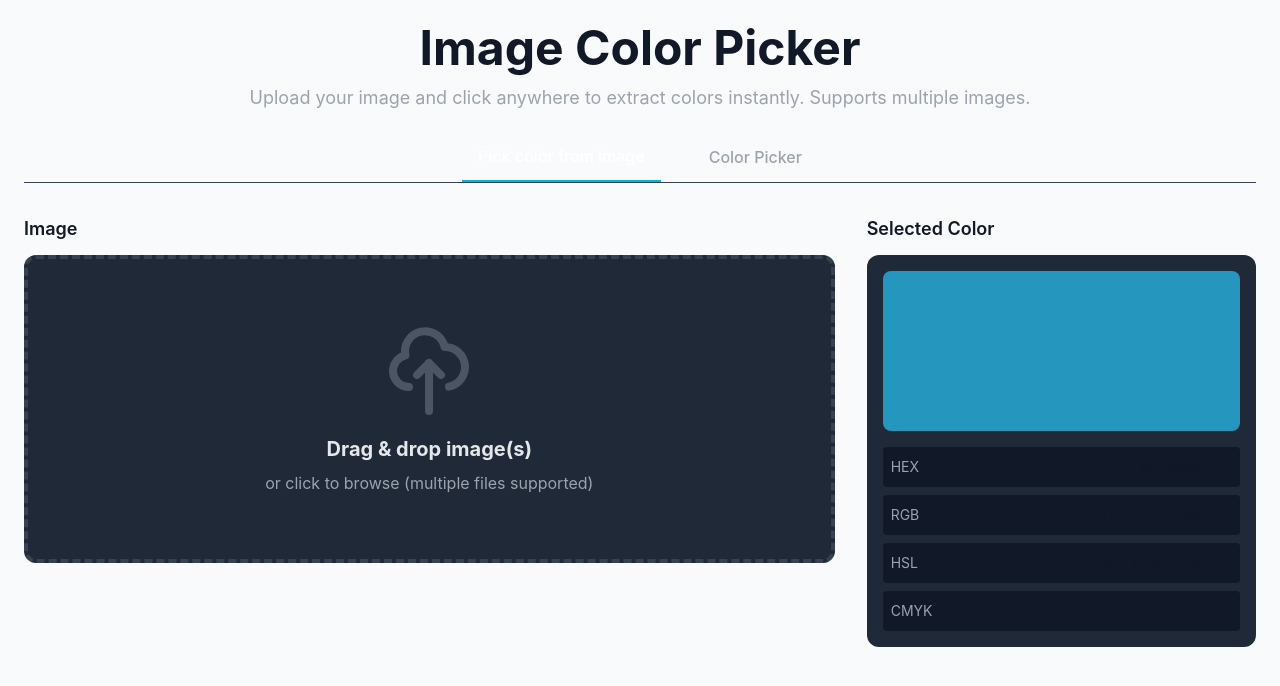
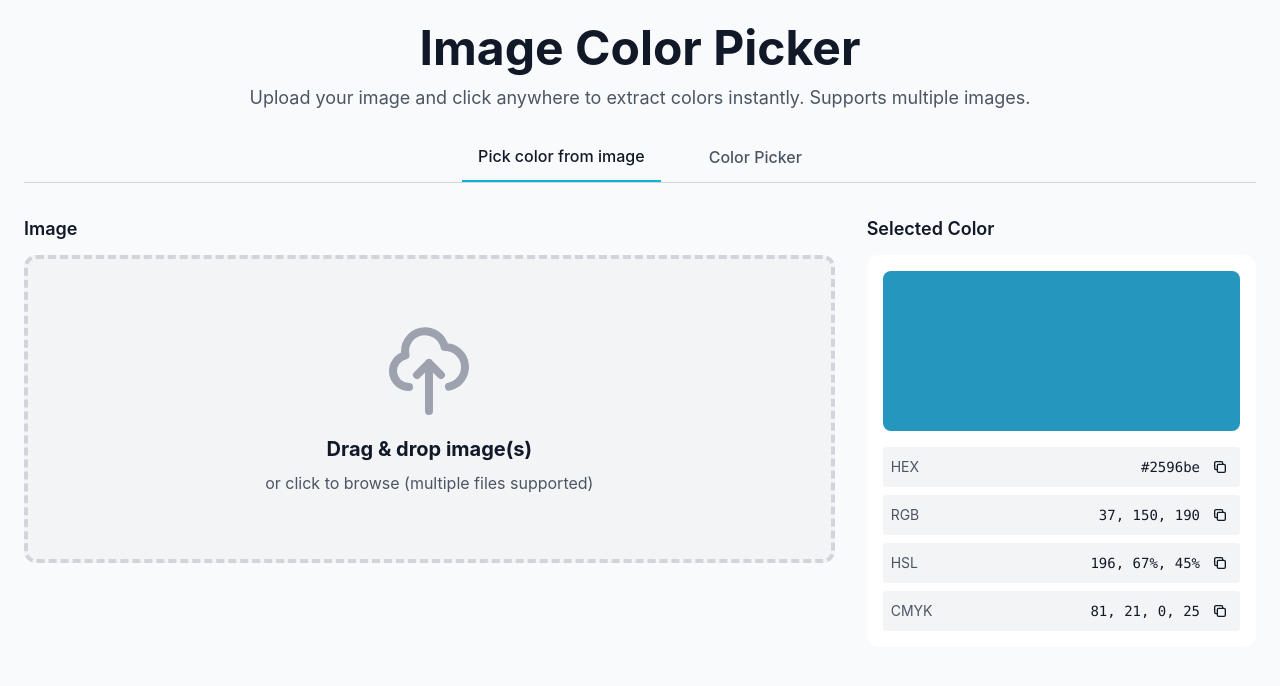
Before and after one commit to zaniii009-glitch/image-converter-clone1, a React (Create React App) app: page /color-picker in a window 1280 px wide. Shown: the top 686 px of the page. Built offline with nearby package versions, Linux system fonts and the light colour scheme.

Commit message:
image resizer

```diff
--- a/src/pages/ColorPicker.js
+++ b/src/pages/ColorPicker.js
@@ -1,9 +1,7 @@
 // src/pages/ColorPicker.jsx
 import React, { useState, useRef, useEffect } from 'react';
 
-// ✅ پروپس شامل کیے گئے: darkMode, setDarkMode
 const ColorPicker = ({ darkMode = true, setDarkMode }) => {
-  // آپ کا پورا موجودہ سٹیٹ اور فنکشنز یہیں ہیں — کوئی تبدیلی نہیں
   const [selectedColor, setSelectedColor] = useState({ hex: '#2596be', r: 37, g: 150, b: 190 });
   const [imageSrc, setImageSrc] = useState(null);
   const [images, setImages] = useState([]);
@@ -29,18 +27,30 @@ const ColorPicker = ({ darkMode = true, setDarkMode }) => {
   const fileInputRef = useRef(null);
   const imageRef = useRef(null);
 
-  // Check if EyeDropper API is supported
   useEffect(() => {
     if ('EyeDropper' in window) {
       setIsEyeDropperSupported(true);
     }
   }, []);
 
-  useEffect(() => {
-    hueRef.current = hueValue;
-  }, [hueValue]);
+  useEffect(() => { hueRef.current = hueValue; }, [hueValue]);
   useEffect(() => { satRef.current = satValue; }, [satValue]);
   useEffect(() => { lightRef.current = lightValue; }, [lightValue]);
+
+  // Background & text classes based on darkMode
+  const bgColor = darkMode ? 'bg-gray-900' : 'bg-gray-50';
+  const textColor = darkMode ? 'text-white' : 'text-gray-900';
+  const secondaryText = darkMode ? 'text-gray-400' : 'text-gray-600';
+  const mutedText = darkMode ? 'text-gray-500' : 'text-gray-500';
+  const cardBg = darkMode ? 'bg-gray-800' : 'bg-white';
+  const inputBg = darkMode ? 'bg-gray-900' : 'bg-gray-100';
+  const border = darkMode ? 'border-gray-700' : 'border-gray-300';
+  const hoverBg = darkMode ? 'hover:bg-gray-700' : 'hover:bg-gray-100';
+  const dragAreaBg = darkMode ? 'bg-gray-800' : 'bg-gray-100';
+  const dragActiveBg = darkMode ? 'bg-cyan-900/20' : 'bg-cyan-100/20';
+  const dragBorderColor = darkMode ? 'border-cyan-500' : 'border-cyan-600';
+  const iconColor = darkMode ? 'text-gray-600' : 'text-gray-400';
+  const buttonHover = darkMode ? 'hover:bg-cyan-600' : 'hover:bg-cyan-400';
 
   const generatePalette = (img) => {
     const canvas = document.createElement('canvas');
@@ -582,10 +592,6 @@ const ColorPicker = ({ darkMode = true, setDarkMode }) => {
   const hsl = rgbToHsl(selectedColor.r, selectedColor.g, selectedColor.b);
   const variations = getColorVariations();
 
-  // ✅ ڈارک موڈ کے لیے بیک گراؤنڈ کا فیصلہ
-  const bgColor = darkMode ? 'bg-gray-900' : 'bg-gray-50';
-  const textColor = darkMode ? 'text-white' : 'text-gray-900';
-
   return (
     <div className={`min-h-screen ${bgColor} ${textColor}`}>
       <div className="max-w-7xl mx-auto p-6">
@@ -594,14 +600,14 @@ const ColorPicker = ({ darkMode = true, setDarkMode }) => {
           {activeTab === 'image' ? (
             <>
               <h1 className="text-5xl font-bold text-center mb-3">Image Color Picker</h1>
-              <p className="text-center text-gray-400 text-lg">
+              <p className={`text-center text-lg ${secondaryText}`}>
                 Upload your image and click anywhere to extract colors instantly. Supports multiple images.
               </p>
             </>
           ) : (
             <>
               <h1 className="text-5xl font-bold text-center mb-3">Color Picker & Generator</h1>
-              <p className="text-center text-gray-400 text-lg">
+              <p className={`text-center text-lg ${secondaryText}`}>
                 Pick colors interactively, generate variations, and get all color codes in multiple formats.
               </p>
             </>
@@ -609,13 +615,13 @@ const ColorPicker = ({ darkMode = true, setDarkMode }) => {
         </header>
 
         {/* Tabs */}
-        <div className="flex justify-center gap-8 mb-8 border-b border-gray-700">
+          <div className={`flex justify-center gap-8 mb-8 border-b ${border}`}>
             <button
               onClick={() => setActiveTab('image')}
               className={`pb-3 px-4 font-medium transition-all ${
                 activeTab === 'image'
-                ? 'text-white border-b-2 border-cyan-500'
-                : 'text-gray-400 hover:text-gray-300'
+                  ? `${textColor} border-b-2 border-cyan-500`
+                  : `${secondaryText} hover:${darkMode ? 'text-gray-300' : 'text-gray-800'}`
               }`}
             >
               Pick color from image
@@ -624,8 +630,8 @@ const ColorPicker = ({ darkMode = true, setDarkMode }) => {
               onClick={() => setActiveTab('picker')}
               className={`pb-3 px-4 font-medium transition-all ${
                 activeTab === 'picker'
-                ? 'text-white border-b-2 border-cyan-500'
-                : 'text-gray-400 hover:text-gray-300'
+                  ? `${textColor} border-b-2 border-cyan-500`
+                  : `${secondaryText} hover:${darkMode ? 'text-gray-300' : 'text-gray-800'}`
               }`}
             >
               Color Picker
@@ -641,7 +647,7 @@ const ColorPicker = ({ darkMode = true, setDarkMode }) => {
                 {images.length > 0 && (
                   <button
                     onClick={() => fileInputRef.current?.click()}
-                    className="px-4 py-2 bg-cyan-500 text-white rounded-lg hover:bg-cyan-600 transition-colors text-sm"
+                    className={`px-4 py-2 bg-cyan-500 text-white rounded-lg ${buttonHover} transition-colors text-sm`}
                   >
                     + Add More Images
                   </button>
@@ -651,7 +657,9 @@ const ColorPicker = ({ darkMode = true, setDarkMode }) => {
               {images.length === 0 ? (
                 <div
                   className={`border-4 border-dashed rounded-xl p-16 text-center cursor-pointer transition-all ${
-                    isDragging ? 'border-cyan-500 bg-cyan-900/20' : 'border-gray-700 bg-gray-800'
+                    isDragging
+                      ? `${dragBorderColor} ${dragActiveBg}`
+                      : `${border} ${dragAreaBg}`
                   }`}
                   onDrop={handleDrop}
                   onDragOver={(e) => { e.preventDefault(); e.stopPropagation(); setIsDragging(true); }}
@@ -659,13 +667,13 @@ const ColorPicker = ({ darkMode = true, setDarkMode }) => {
                   onDragLeave={(e) => { e.preventDefault(); e.stopPropagation(); setDragCounter(prev => { const n = prev - 1; if (n === 0) setIsDragging(false); return n; }); }}
                   onClick={() => fileInputRef.current?.click()}
                 >
-                  <svg className="w-24 h-24 mx-auto mb-4 text-gray-600" fill="none" stroke="currentColor" viewBox="0 0 24 24">
+                  <svg className={`w-24 h-24 mx-auto mb-4 ${iconColor}`} fill="none" stroke="currentColor" viewBox="0 0 24 24">
                     <path strokeLinecap="round" strokeLinejoin="round" strokeWidth="2" d="M7 16a4 4 0 01-.88-7.903A5 5 0 1115.9 6L16 6a5 5 0 011 9.9M15 13l-3-3m0 0l-3 3m3-3v12" />
                   </svg>
-                  <p className="text-xl font-bold mb-2 text-gray-200">
+                  <p className={`text-xl font-bold mb-2 ${textColor}`}>
                     {isDragging ? 'Drop your image here!' : 'Drag & drop image(s)'}
                   </p>
-                  <p className="text-gray-400">or click to browse (multiple files supported)</p>
+                  <p className={secondaryText}>or click to browse (multiple files supported)</p>
                 </div>
               ) : (
                 <div>
@@ -678,7 +686,7 @@ const ColorPicker = ({ darkMode = true, setDarkMode }) => {
                             className={`w-20 h-20 rounded-lg cursor-pointer overflow-hidden border-2 transition-all ${
                               index === currentImageIndex
                                 ? 'border-cyan-500 scale-105'
-                                : 'border-gray-700 hover:border-gray-500'
+                                : `${border} hover:${darkMode ? 'border-gray-500' : 'border-gray-400'}`
                             }`}
                           >
                             <img src={img.src} alt={img.name} className="w-full h-full object-cover" />
@@ -704,7 +712,7 @@ const ColorPicker = ({ darkMode = true, setDarkMode }) => {
                       <canvas
                         ref={canvasRef}
                         onClick={handleCanvasClick}
-                        className="w-full cursor-crosshair rounded-xl border-2 border-gray-700"
+                        className={`w-full cursor-crosshair rounded-xl border-2 ${border}`}
                       />
                     )}
                     {images.length === 1 && (
@@ -720,7 +728,7 @@ const ColorPicker = ({ darkMode = true, setDarkMode }) => {
                   </div>
 
                   {images.length > 0 && (
-                    <div className="mt-3 text-sm text-gray-400">
+                    <div className={`mt-3 text-sm ${secondaryText}`}>
                       {images[currentImageIndex]?.name} ({currentImageIndex + 1} of {images.length})
                     </div>
                   )}
@@ -738,7 +746,7 @@ const ColorPicker = ({ darkMode = true, setDarkMode }) => {
 
             <div>
               <h3 className="font-semibold mb-3 text-lg">Selected Color</h3>
-              <div className="bg-gray-800 rounded-xl p-4">
+              <div className={`${cardBg} rounded-xl p-4`}>
                 <div
                   className="w-full h-40 rounded-lg mb-4"
                   style={{ backgroundColor: selectedColor.hex }}
@@ -750,11 +758,11 @@ const ColorPicker = ({ darkMode = true, setDarkMode }) => {
                     { label: 'HSL', value: `${Math.round(hsl.h)}, ${Math.round(hsl.s)}%, ${Math.round(hsl.l)}%` },
                     { label: 'CMYK', value: `${cmyk.c}, ${cmyk.m}, ${cmyk.y}, ${cmyk.k}` }
                   ].map(item => (
-                    <div key={item.label} className="flex items-center justify-between bg-gray-900 rounded p-2">
-                      <span className="text-sm text-gray-400">{item.label}</span>
+                    <div key={item.label} className={`flex items-center justify-between ${inputBg} rounded p-2`}>
+                      <span className={`text-sm ${secondaryText}`}>{item.label}</span>
                       <div className="flex items-center gap-2">
                         <span className="font-mono text-sm">{item.value}</span>
-                        <button onClick={() => copyToClipboard(item.value)} className="p-1 hover:bg-gray-700 rounded">
+                        <button onClick={() => copyToClipboard(item.value)} className={`p-1 ${hoverBg} rounded`}>
                           <svg className="w-4 h-4" fill="none" stroke="currentColor" viewBox="0 0 24 24">
                             <path strokeLinecap="round" strokeLinejoin="round" strokeWidth="2" d="M8 16H6a2 2 0 01-2-2V6a2 2 0 012-2h8a2 2 0 012 2v2m-6 12h8a2 2 0 002-2v-8a2 2 0 00-2-2h-8a2 2 0 00-2 2v8a2 2 0 002 2z" />
                           </svg>
@@ -787,7 +795,7 @@ const ColorPicker = ({ darkMode = true, setDarkMode }) => {
         {activeTab === 'picker' && (
           <div>
             <div className="grid grid-cols-1 lg:grid-cols-2 gap-8 mb-8">
-              <div className="bg-gray-800 rounded-xl p-6">
+              <div className={`${cardBg} rounded-xl p-6`}>
                 <h3 className="text-xl font-bold mb-4">Color Conversion</h3>
 
                 <div
@@ -828,7 +836,7 @@ const ColorPicker = ({ darkMode = true, setDarkMode }) => {
                 </div>
 
                 <div className="flex items-center gap-2 mb-4">
-                  <span className="text-gray-400">HEX</span>
+                  <span className={secondaryText}>HEX</span>
                   <input
                     type="text"
                     value={selectedColor.hex}
@@ -841,7 +849,7 @@ const ColorPicker = ({ darkMode = true, setDarkMode }) => {
                         updateSelectedColor(r, g, b);
                       }
                     }}
-                    className="flex-1 bg-gray-900 px-3 py-2 rounded font-mono text-white"
+                    className={`flex-1 ${inputBg} px-3 py-2 rounded font-mono ${textColor}`}
                   />
                 </div>
 
@@ -849,8 +857,8 @@ const ColorPicker = ({ darkMode = true, setDarkMode }) => {
                   onClick={handlePickFromScreen}
                   className={`w-full py-3 rounded-lg font-medium transition-colors flex items-center justify-center gap-2 ${
                     isEyeDropperSupported
-                      ? 'bg-white text-gray-900 hover:bg-gray-100 cursor-pointer'
-                      : 'bg-gray-700 text-gray-500 cursor-not-allowed'
+                      ? (darkMode ? 'bg-white text-gray-900 hover:bg-gray-100' : 'bg-gray-900 text-white hover:bg-gray-800')
+                      : 'bg-gray-600 text-gray-300 cursor-not-allowed'
                   }`}
                   disabled={!isEyeDropperSupported}
                   title={!isEyeDropperSupported ? 'Not supported in your browser' : 'Click to pick color from screen'}
@@ -869,12 +877,12 @@ const ColorPicker = ({ darkMode = true, setDarkMode }) => {
                   style={{ backgroundColor: selectedColor.hex }}
                 >
                   <h2 className="text-5xl font-bold mb-2" style={{
-                    color: lightValue > 50 ? '#000000' : '#ffffff'
+                    color: lightValue > 50 ? (darkMode ? '#000000' : '#000000') : '#ffffff'
                   }}>
                     {selectedColor.hex}
                   </h2>
                   <p className="text-lg" style={{
-                    color: lightValue > 50 ? '#000000' : '#ffffff',
+                    color: lightValue > 50 ? (darkMode ? '#000000' : '#000000') : '#ffffff',
                     opacity: 0.8
                   }}>
                     ≈ {lightValue > 70 ? 'Light' : lightValue > 30 ? 'Medium' : 'Dark'} Tone
@@ -892,10 +900,10 @@ const ColorPicker = ({ darkMode = true, setDarkMode }) => {
                     { label: 'LAB', value: `${lab.l}, ${lab.a}, ${lab.b}` },
                     { label: 'HWB', value: `${Math.round(hsl.h)}, 15, 25` }
                   ].map(item => (
-                    <div key={item.label} className="bg-gray-800 rounded-lg p-4">
+                    <div key={item.label} className={`${cardBg} rounded-lg p-4`}>
                       <div className="flex items-center justify-between mb-2">
-                        <span className="text-sm text-gray-400">{item.label}</span>
-                        <button onClick={() => copyToClipboard(item.value)} className="p-1 hover:bg-gray-700 rounded">
+                        <span className={`text-sm ${secondaryText}`}>{item.label}</span>
+                        <button onClick={() => copyToClipboard(item.value)} className={`p-1 ${hoverBg} rounded`}>
                           <svg className="w-4 h-4" fill="none" stroke="currentColor" viewBox="0 0 24 24">
                             <path strokeLinecap="round" strokeLinejoin="round" strokeWidth="2" d="M8 16H6a2 2 0 01-2-2V6a2 2 0 012-2h8a2 2 0 012 2v2m-6 12h8a2 2 0 002-2v-8a2 2 0 00-2-2h-8a2 2 0 00-2 2v8a2 2 0 002 2z" />
                           </svg>
@@ -908,31 +916,31 @@ const ColorPicker = ({ darkMode = true, setDarkMode }) => {
               </div>
             </div>
 
-            <div className="bg-gray-800 rounded-xl p-8">
+            <div className={`${cardBg} rounded-xl p-8`}>
               <div className="flex items-center gap-3 mb-6">
                 <div className="w-12 h-12 rounded" style={{ backgroundColor: selectedColor.hex }}></div>
                 <h2 className="text-2xl font-bold">Variations</h2>
               </div>
 
-              <p className="text-gray-400 mb-6">
+              <p className={`mb-6 ${secondaryText}`}>
                 The purpose of this section is to accurately produce tints (pure white added) and shades
                 (pure black added) of your selected color in 10% increments.
               </p>
 
-              <div className="bg-gray-900 rounded-lg p-4 mb-6">
+              <div className={`${inputBg} rounded-lg p-4 mb-6`}>
                 <p className="text-sm">
-                  <strong>Pro Tip:</strong> Use shades for hover states and shadows, tints for highlights and backgrounds.
+                  <strong className={darkMode ? 'text-white' : 'text-gray-900'}>Pro Tip:</strong> Use shades for hover states and shadows, tints for highlights and backgrounds.
                 </p>
               </div>
 
               <div className="mb-8">
                 <h3 className="text-xl font-bold mb-4">Shades</h3>
-                <p className="text-gray-400 mb-4">Darker variations created by adding black to your base color.</p>
+                <p className={`mb-4 ${secondaryText}`}>Darker variations created by adding black to your base color.</p>
 
                 <div className="flex gap-2 mb-2">
                   {variations.shades.map(shade => (
                     <div key={shade.percent} className="flex-1 text-center">
-                      <div className="bg-white text-gray-900 rounded px-2 py-1 text-xs font-medium mb-2">
+                      <div className={`rounded px-2 py-1 text-xs font-medium mb-2 ${darkMode ? 'bg-white text-gray-900' : 'bg-gray-900 text-white'}`}>
                         {shade.percent}%
                       </div>
                     </div>
@@ -954,12 +962,12 @@ const ColorPicker = ({ darkMode = true, setDarkMode }) => {
 
               <div>
                 <h3 className="text-xl font-bold mb-4">Tints</h3>
-                <p className="text-gray-400 mb-4">Lighter variations created by adding white to your base color.</p>
+                <p className={`mb-4 ${secondaryText}`}>Lighter variations created by adding white to your base color.</p>
 
                 <div className="flex gap-2 mb-2">
                   {variations.tints.map(tint => (
                     <div key={tint.percent} className="flex-1 text-center">
-                      <div className="bg-white text-gray-900 rounded px-2 py-1 text-xs font-medium mb-2">
+                      <div className={`rounded px-2 py-1 text-xs font-medium mb-2 ${darkMode ? 'bg-white text-gray-900' : 'bg-gray-900 text-white'}`}>
                         {tint.percent}%
                       </div>
                     </div>
@@ -986,5 +994,4 @@ const ColorPicker = ({ darkMode = true, setDarkMode }) => {
   );
 };
 
-// ✅ ڈیفالٹ ایکسپورٹ — React.lazy کے لیے ضروری
 export default ColorPicker;
```
Lines whose indentation alone changed are shown as unchanged.
